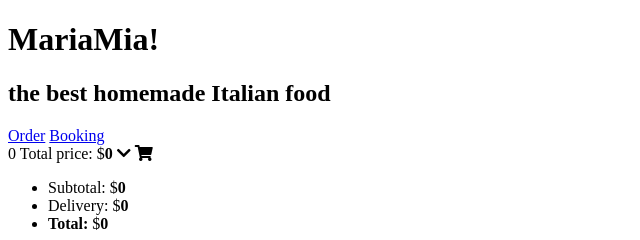
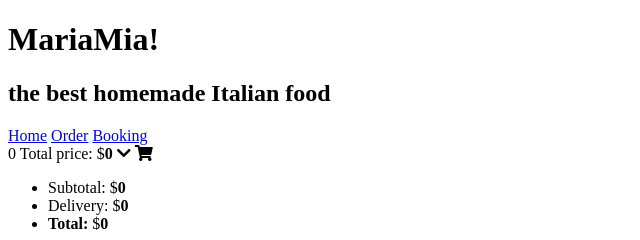
Before and after one commit to mateusz-andrzej-krupa/project-pizzeria, a website with bundled scripts: page src/index.html in a window 1280 px wide. Shown: the top 240 px of the page, 0-640 px from the left. Built offline with nearby package versions, Linux system fonts and the light colour scheme; files whose address does not match are found by name.

Commit message:
Add home page in index.html

```diff
--- a/src/index.html
+++ b/src/index.html
@@ -21,6 +21,7 @@
           <h2 class="logo__subtitle">the best homemade Italian food</h2>
         </div>
         <div class="main-nav">
+          <a href="#home">Home</a>
           <a href="#order">Order</a>
           <a href="#booking">Booking</a>
         </div>
@@ -62,6 +63,10 @@
   </header>
 
   <div id="pages">
+    <section id="home">
+      <div id="home">
+      </div>
+    </section>
     <section id="order">
       <div id="product-list" class="product-list container"></div>
     </section>
```
